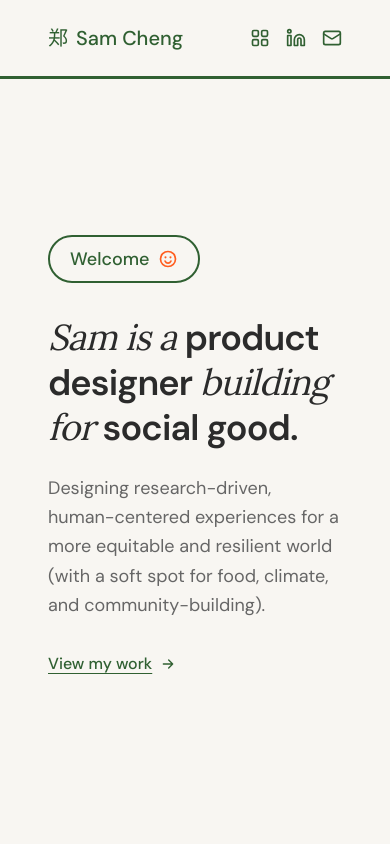
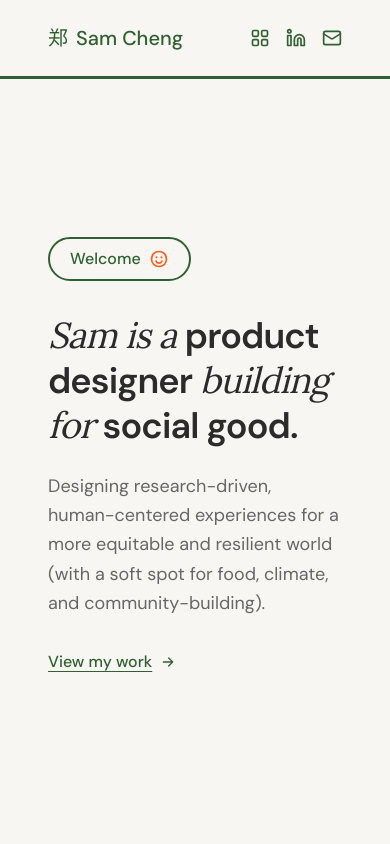
Before and after one commit to 1samanthacheng/portfolio, a Next.js app: page / in a window 390 px wide. Shown: the top 844 px of the page. Built offline with nearby package versions, Linux system fonts and the light colour scheme.

Commit message:
Update hero.tsx

```diff
--- a/components/hero.tsx
+++ b/components/hero.tsx
@@ -50,7 +50,7 @@ export function Hero() {
         <div className="flex-1 min-w-0">
           {/* Welcome Badge */}
           <div className="mb-8 inline-flex items-center gap-2 rounded-full border-[2px] border-primary px-5 py-2">
-            <span className="text-lg text-primary md:text-xl font-medium">Welcome</span>
+            <span className="text-base text-primary md:text-xl font-medium">Welcome</span>
             <SmileyIcon className="h-5 w-5 text-[#FF5D1F] md:h-6 md:w-6" />
           </div>
 
```
